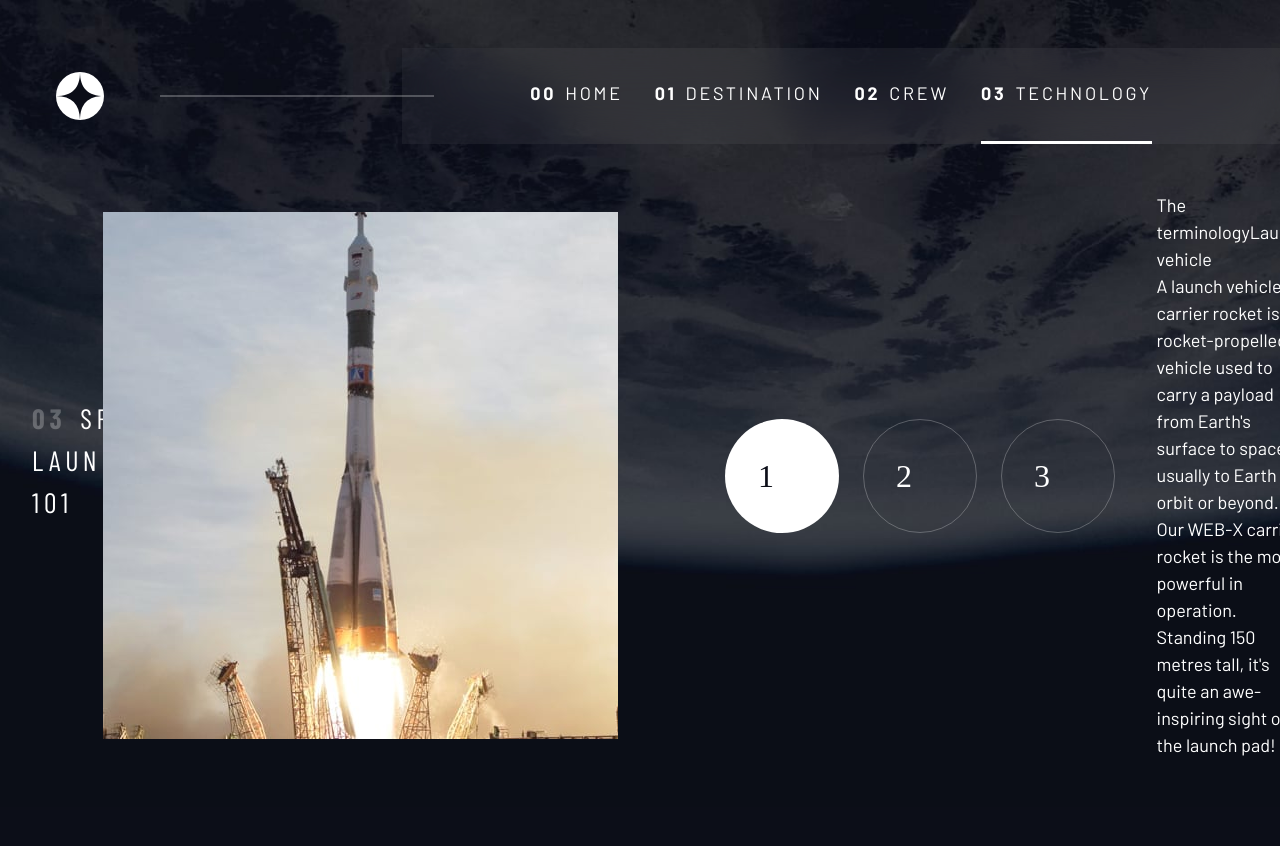
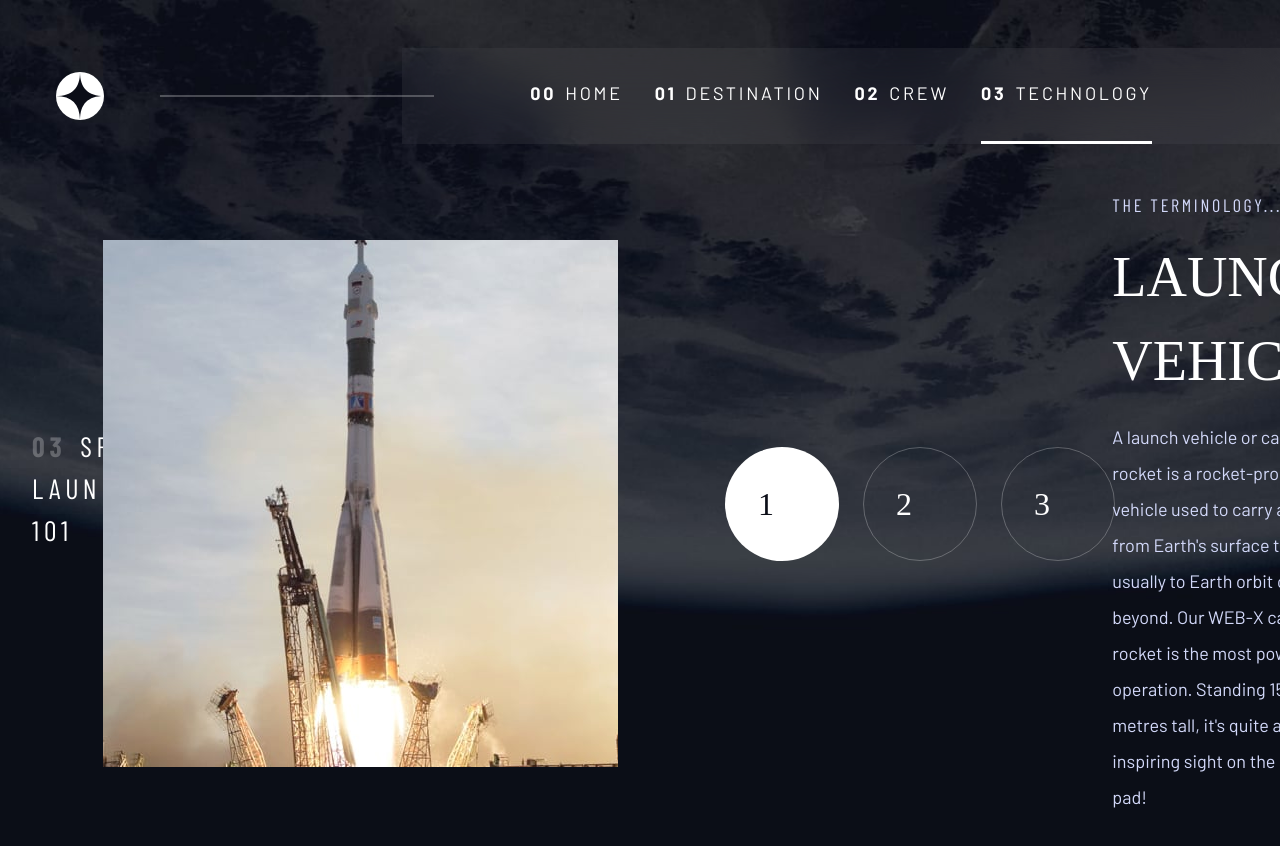
Before and after one commit to B1ack0ut1/frontendmentor-space-tourism-website, a Next.js app: page /technology in a window 1280 px wide. Shown: the top 846 px of the page. Before the commit the page ends 807 px from the top, so only its background shows below. Built offline with nearby package versions, Linux system fonts and the light colour scheme; a web font is replaced by a local one.

Commit message:
Worked on technology page and css

```diff
--- a/src/app/globals.css
+++ b/src/app/globals.css
@@ -864,6 +864,32 @@ p {
     }
   }
 
+  .tech-name {
+    text-transform: uppercase;
+    font-size: var(--fs-700);
+    font-family: var(--ff-serif);
+    margin-bottom: 1rem;
+  }
+
+  .tech-name span {
+    display: block;
+    color: hsl(var(--clr-light));
+    font-family: var(--ff-sans-cond);
+    letter-spacing: 2.7px;
+    font-size: var(--fs-400);
+    margin-bottom: 1rem;
+  }
+
+  .tech-description {
+    color: hsl(var(--clr-light));
+    line-height: 2;
+  }
+
+  .technology-photo-landscape {
+    max-width: calc(100% + 4em);
+    margin-bottom: 2rem;
+  }
+
   .technology-photo-portrait {
     display: none;
   }
--- a/src/app/technology/page.js
+++ b/src/app/technology/page.js
@@ -39,7 +39,7 @@ const Technology = () => {
         </menu>
         <article>
           <h2 className="tech-name">
-            <span>The terminology</span>
+            <span>The terminology... </span>
             {selectedTech.name}
           </h2>
           <p className="tech-description">{selectedTech.description}</p>
```
